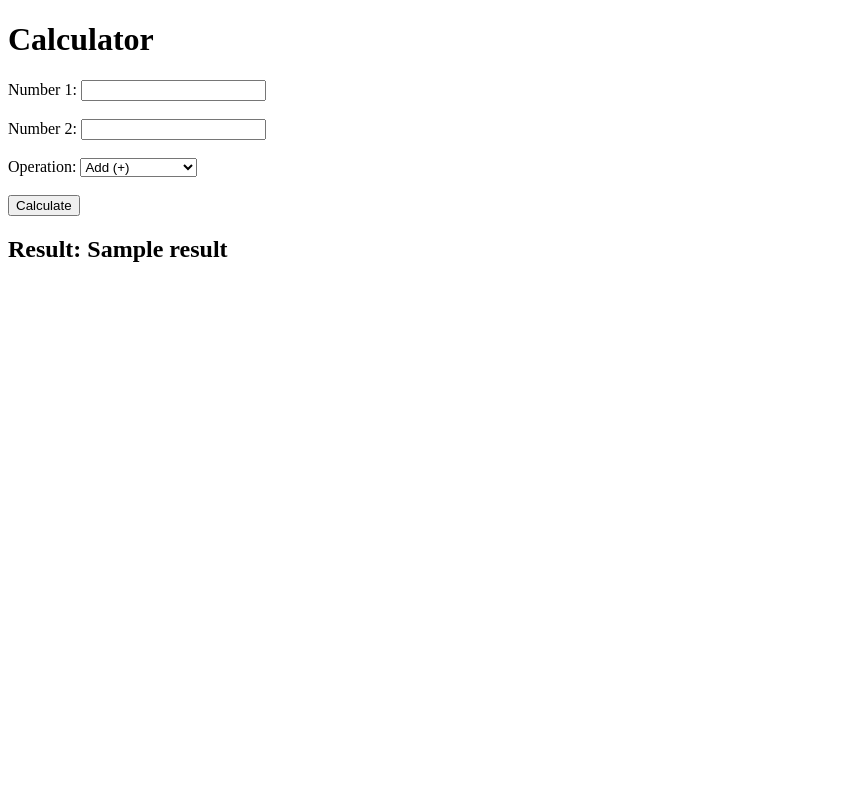
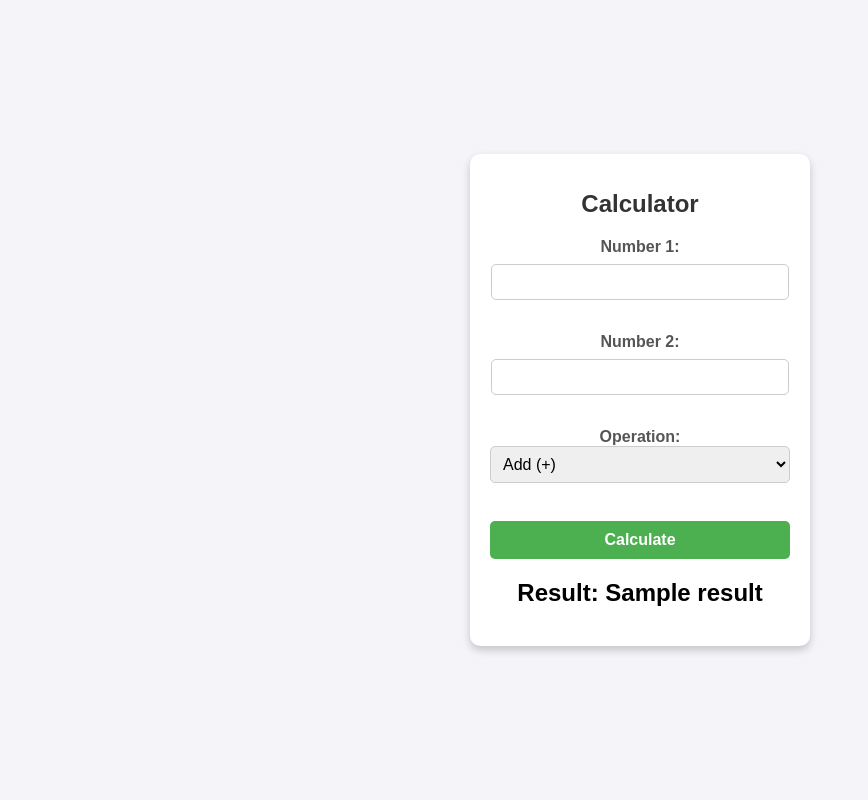
Before and after one commit to ParvinGhasemi/calculator, a Flask app: template calc-flask/templates/index.html in a window 1280 px wide. Shown: the whole page, without its empty margins (0-868 px from the left). Run offline with Flask 3, Linux system fonts and the light colour scheme; the template is opened without the code that fills it: most values are stand-ins (such as "Sample title", 1, 10 or a date in 2020).

Commit message:
added css and error handling + fixed typos

```diff
--- a/calc-flask/app.py
+++ b/calc-flask/app.py
@@ -18,7 +18,7 @@ def calculate():
         operation = request.form.get('operation')
     except ValueError:
         #   return('Invalid input! Please input a valid number: integers or decimals.')
-        abort(400, desciption='Invalid input! Please input a valid number: integers or decimals.')
+        abort(400, description='Invalid input! Please input a valid number: integers or decimals.')
         #   raise ValueError('Invalid input! Please input a valid number: integers or decimals.')
 
 
@@ -38,7 +38,7 @@ def calculate():
         case 'sqrt':
             result = calc.sqrt(num1)
         case _:
-            return 'Invalid Opertation'
+            abort(400, description='Invalid Opertation')
 
     return render_template('index.html', result=result)
 
--- a/calc-flask/templates/index.html
+++ b/calc-flask/templates/index.html
@@ -4,8 +4,96 @@
     <meta charset="UTF-8">
     <meta name="viewport" content="width=device-width, initial-scale=1.0">
     <title>Calculator</title>
+
+    <style>
+        /* Global Styles */
+        body {
+            font-family: Arial, sans-serif;
+            background-color: #f4f4f9;
+            display: flex;
+            justify-content: center;
+            align-items: center;
+            height: 100vh;
+            margin: 0;
+        }
+
+        /* Container */
+        .calculator-container {
+            background-color: #ffffff;
+            border-radius: 10px;
+            box-shadow: 0 4px 8px rgba(0, 0, 0, 0.2);
+            padding: 20px;
+            width: 300px;
+            text-align: center;
+        }
+
+        h1 {
+            font-size: 1.5em;
+            color: #333333;
+        }
+
+        /* Form Styles */
+        form {
+            margin-top: 20px;
+        }
+
+        label {
+            font-weight: bold;
+            color: #555555;
+        }
+
+        input[type="text"] {
+            width: calc(100% - 20px);
+            padding: 8px;
+            margin-top: 8px;
+            margin-bottom: 15px;
+            border-radius: 5px;
+            border: 1px solid #cccccc;
+            font-size: 1em;
+            text-align: right;
+        }
+
+        select {
+            width: 100%;
+            padding: 8px;
+            margin-bottom: 20px;
+            border-radius: 5px;
+            border: 1px solid #cccccc;
+            font-size: 1em;
+        }
+
+        button {
+            width: 100%;
+            padding: 10px;
+            background-color: #4CAF50;
+            color: white;
+            font-size: 1em;
+            font-weight: bold;
+            border: none;
+            border-radius: 5px;
+            cursor: pointer;
+            transition: background-color 0.3s ease;
+        }
+
+        button:hover {
+            background-color: #45a049;
+        }
+
+        /* Result Styles */
+        .result {
+            margin-top: 20px;
+            padding: 15px;
+            background-color: #f1f1f1;
+            border-radius: 5px;
+            font-size: 1.2em;
+            color: #333333;
+            font-weight: bold;
+        }
+    </style>
+
 </head>
 <body>
+    <div class="calculator-container">
         <h1>Calculator</h1>
         <form action="/calculate" method="post">
             <label for="num1">Number 1:</label>
@@ -24,7 +112,7 @@
                 <option value="divide">Divide (/)</option>
                 <option value="power">Power (^)</option>
                 <option value="sqrt">Square Root (√)</option>
-            <option value="mod">Modulo (%)</option>
+                <option value="modulo">Modulo (%)</option>
             </select>
             <br><br>
 
@@ -34,5 +122,6 @@
         {% if result is not none %}
             <h2>Result: {{ result }}</h2>
         {% endif %}
+    </div>
 </body>
 </html>
```
Lines whose indentation alone changed are shown as unchanged.
